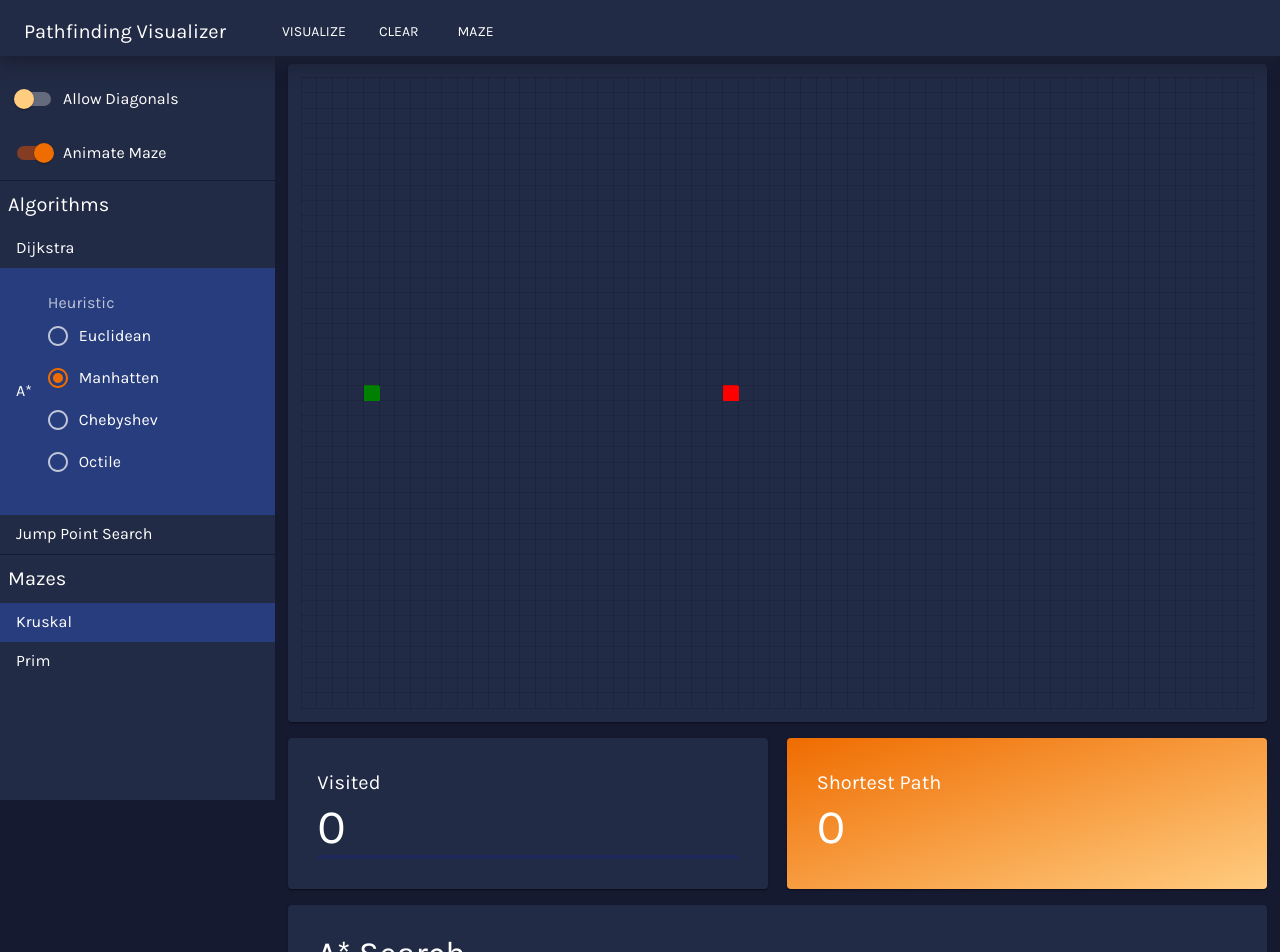
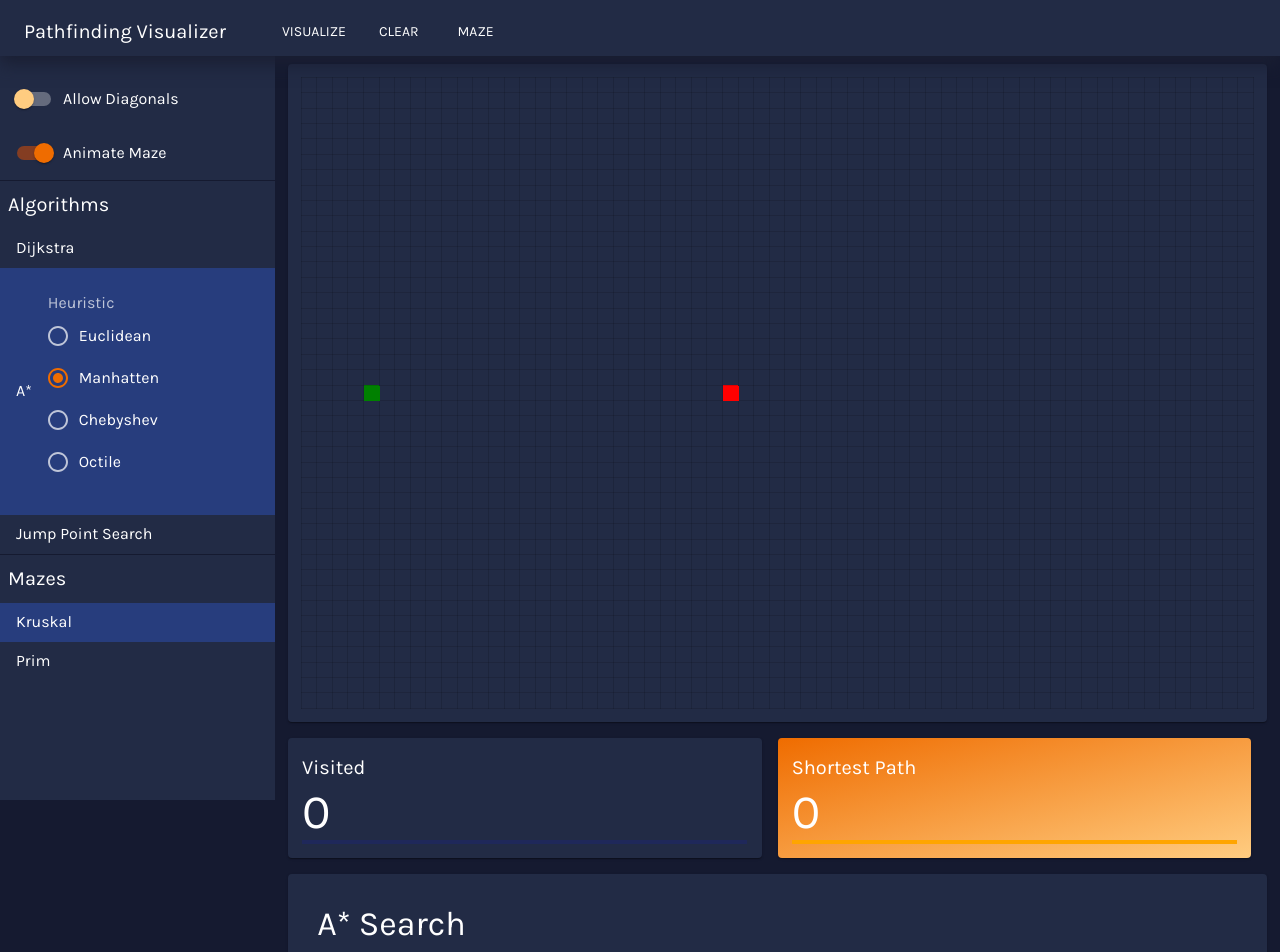
Before and after one commit to aarnav982023/PathfindingVis, a React (Create React App) app: page / in a window 1280 px wide. Shown: the top 952 px of the page. Built offline with nearby package versions, Linux system fonts and the light colour scheme.

Commit message:
Added some animation to cards

```diff
--- a/package.json
+++ b/package.json
@@ -15,6 +15,7 @@
     "react-dom": "^16.12.0",
     "react-redux": "^7.1.3",
     "react-scripts": "3.3.0",
+    "react-spring": "^8.0.27",
     "redux": "^4.0.5"
   },
   "scripts": {
--- a/src/assets/css/App.css
+++ b/src/assets/css/App.css
@@ -82,14 +82,6 @@
   flex-direction: column;
 }
 
-.visitedCard {
-  --background-image: linear-gradient(
-    to bottom right,
-    var(--visited),
-    var(--transition)
-  );
-}
-
 .shortestPathCard {
   background-image: linear-gradient(
     to bottom right,
@@ -111,6 +103,7 @@
     flex-direction: row;
   }
 }
+
 *::-webkit-scrollbar-track {
   background-color: #192038;
 }
--- a/src/components/App.js
+++ b/src/components/App.js
@@ -5,7 +5,12 @@ import Visited from "./Visited";
 import ShortestPath from "./ShortestPath";
 import AlgoInfo from "./AlgoInfo";
 import "../assets/css/App.css";
-import { createMuiTheme, ThemeProvider } from "@material-ui/core/styles";
+import {
+  createMuiTheme,
+  ThemeProvider,
+  useTheme
+} from "@material-ui/core/styles";
+import { useTrail, animated } from "react-spring";
 
 const myTheme = createMuiTheme({
   palette: {
@@ -35,7 +40,7 @@ const myTheme = createMuiTheme({
 
 const App = () => {
   const gridRef = React.useRef();
-
+  const theme = useTheme();
   const xs = window.matchMedia("(max-width: 576px)").matches;
   const sm = window.matchMedia("(min-width: 576px)").matches;
   const md = window.matchMedia("(min-width: 768px)").matches;
@@ -60,6 +65,14 @@ const App = () => {
     return 100;
   };
 
+  const trail = useTrail(4, {
+    opacity: 1,
+    width: "100%",
+    marginRight: theme.spacing(2),
+    transform: "translateY(0px) ",
+    from: { opacity: 0, transform: "translateY(100px) " }
+  });
+
   return (
     <ThemeProvider theme={myTheme}>
       <div className="app">
@@ -75,13 +88,21 @@ const App = () => {
           }}
         />
         <div className="content">
-          <Grid ref={gridRef} rows={getRow()} columns={getColumn()} />
+          <animated.div style={trail[0]}>
+            <Grid ref={gridRef} rows={getRow()} columns={getColumn()} />
+          </animated.div>
           <div className="data">
             <div className="dataContent">
-              <Visited rows={getRow()} columns={getColumn()} />
-              <ShortestPath />
+              <animated.div style={trail[1]}>
+                <Visited rows={getRow()} columns={getColumn()} />
+              </animated.div>
+              <animated.div style={trail[2]}>
+                <ShortestPath rows={getRow()} columns={getColumn()} />
+              </animated.div>
             </div>
-            <AlgoInfo />
+            <animated.div style={trail[3]}>
+              <AlgoInfo />
+            </animated.div>
           </div>
         </div>
       </div>
--- a/src/components/ShortestPath.js
+++ b/src/components/ShortestPath.js
@@ -2,6 +2,7 @@ import React from "react";
 import { connect } from "react-redux";
 import Card from "@material-ui/core/Card";
 import Typography from "@material-ui/core/Typography";
+import LinearProgress from "@material-ui/core/LinearProgress";
 import { withStyles } from "@material-ui/core/styles";
 
 const ShortestPathCard = withStyles({
@@ -12,11 +13,22 @@ const ShortestPathCard = withStyles({
   }
 })(Card);
 
+const ColorLinearProgress = withStyles({
+  colorPrimary: {
+    backgroundColor: "orange"
+  },
+  barColorPrimary: {
+    backgroundColor: "white"
+  }
+})(LinearProgress);
+
 const Shortest = props => {
+  const progress = (props.shortest * 100) / (props.rows * props.columns);
   return (
     <ShortestPathCard className="shortestPathCard">
       <Typography variant="h6">Shortest Path</Typography>
       <Typography variant="h3">{props.shortest}</Typography>
+      <ColorLinearProgress variant="determinate" value={progress} />
     </ShortestPathCard>
   );
 };
--- a/src/components/Visited.js
+++ b/src/components/Visited.js
@@ -17,7 +17,7 @@ const VisitedCard = withStyles({
 const Visited = props => {
   const progress = (props.visited * 100) / (props.rows * props.columns);
   return (
-    <VisitedCard className="visitedCard">
+    <VisitedCard>
       <Typography variant="h6">Visited</Typography>
       <Typography variant="h3">{props.visited}</Typography>
       <LinearProgress variant="determinate" value={progress} />
```
Also changed, not shown: 1 other file (tests, documents, lock files or other folders).
